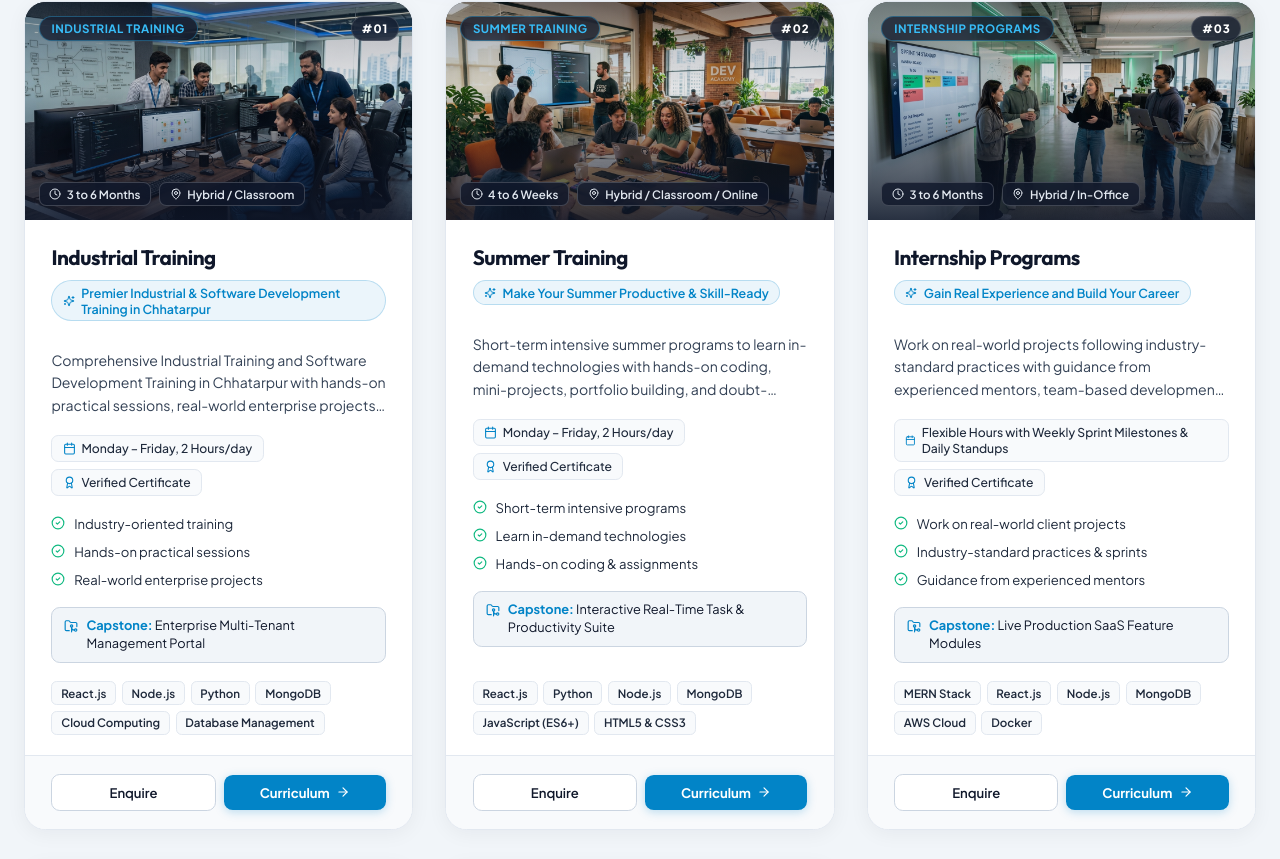
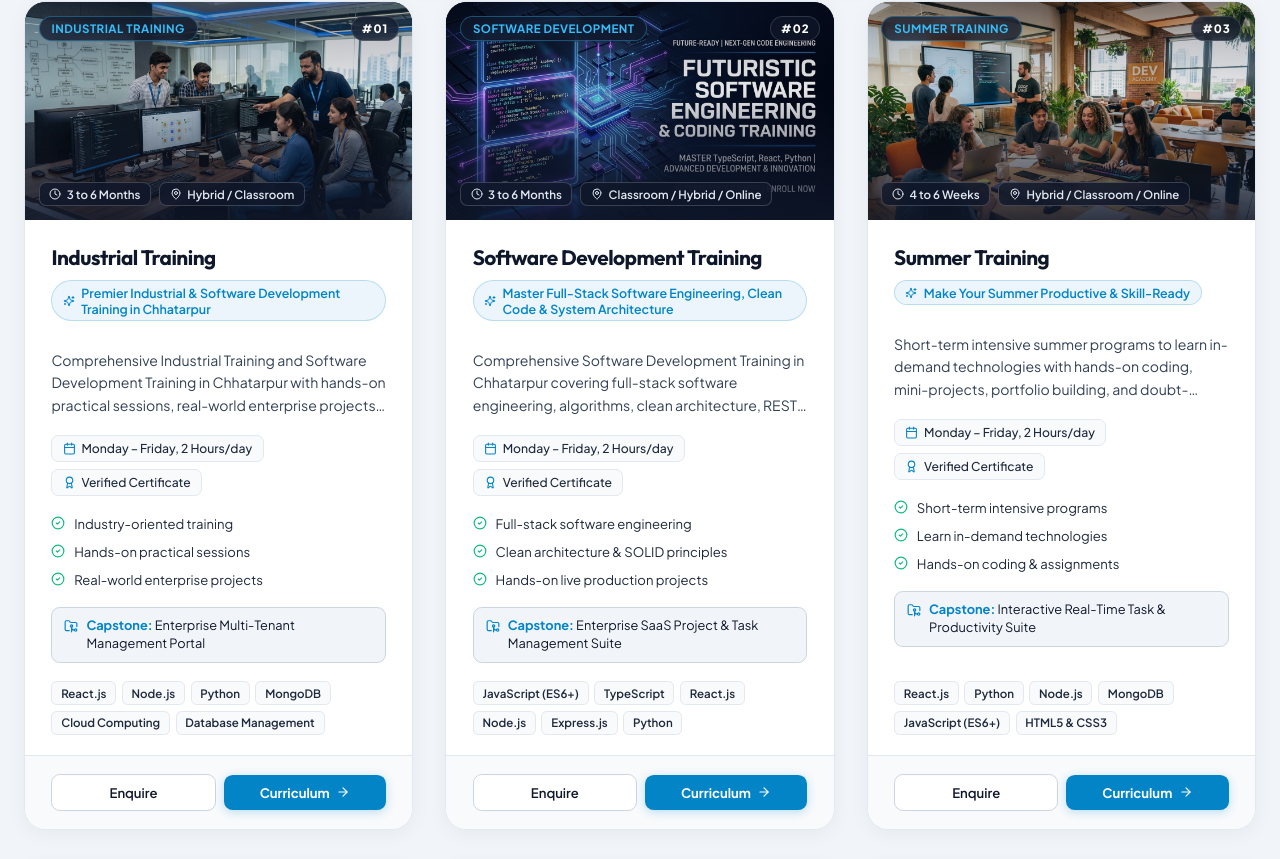
Before and after one commit to Farzan-Ullah/TechZenWebsite, a React (Vite) app in the folder TechZenFrontend-main/: page /trainings in a window 1280 px wide. Shown: the part 841-1700 px from the top of the page. Built offline with nearby package versions, Linux system fonts and the light colour scheme; no server answers.

Commit message:
fix(trainings): separate software development training from industrial training

```diff
--- a/TechZenFrontend-main/src/data/siteData.js
+++ b/TechZenFrontend-main/src/data/siteData.js
@@ -204,6 +204,14 @@ export const trainingCategories = [
     isActive: true,
   },
   {
+    _id: "cat-software-dev",
+    name: "Software Development",
+    slug: "software-development",
+    description: "Master full-stack software engineering, clean code, enterprise APIs, and production deployment.",
+    displayOrder: 2,
+    isActive: true,
+  },
+  {
     _id: "cat-summer",
     name: "Summer Training",
     slug: "summer-training",
@@ -385,7 +393,164 @@ export const Tranings = [
   },
 
   // ==========================================
-  // 2. SUMMER TRAINING
+  // 2. SOFTWARE DEVELOPMENT TRAINING
+  // ==========================================
+  {
+    _id: "software-development",
+    id: "software-development",
+    slug: "software-development",
+    title: "Software Development Training",
+    badgeLabel: "Software Engineering",
+    category: "Software Development",
+    categoryName: "Software Development",
+    tagline: "Master Full-Stack Software Engineering, Clean Code & System Architecture",
+    shortDescription:
+      "Comprehensive Software Development Training in Chhatarpur covering full-stack software engineering, algorithms, clean architecture, REST APIs, database design, and real-world enterprise applications.",
+    description:
+      "The Software Development Training program at TechZen is an intensive engineering program designed to transform aspiring developers into industry-ready software engineers. Master modern programming paradigms, data structures, algorithms, modular microservices architecture, frontend & backend engineering, automated testing, and production deployment with direct mentorship from senior tech leads in Chhatarpur, MP.",
+    image: "/images/trainings/software-development.jpg",
+    duration: "3 to 6 Months",
+    mode: "Classroom / Hybrid / Online",
+    schedule: "Monday – Friday, 2 Hours/day (Morning & Evening Batches Available)",
+    seats: "20 Seats per cohort (Limited Intake)",
+    eligibility: "BCA, MCA, B.Tech, BE, Diploma, B.Sc CS/IT & Career Changers",
+    batchDetails: "New Software Engineering Cohorts Starting Every Month",
+    batchStartDate: "Upcoming Cohort Starting Soon",
+    technologies: [
+      "JavaScript (ES6+)",
+      "TypeScript",
+      "React.js",
+      "Node.js",
+      "Express.js",
+      "Python",
+      "MongoDB",
+      "PostgreSQL / SQL",
+      "REST & GraphQL APIs",
+      "Docker Basics",
+      "Git & GitHub Actions",
+      "Cloud Deployment",
+    ],
+    features: [
+      "Full-stack software engineering",
+      "Clean architecture & SOLID principles",
+      "Hands-on live production projects",
+      "1-on-1 code reviews & mentorship",
+      "System design & database tuning",
+      "Industry-recognized certification",
+    ],
+    syllabus: [
+      {
+        sectionTitle: "Module 1: Advanced Programming & Software Engineering Principles",
+        topics: [
+          "Core Object-Oriented & Functional Programming (JavaScript ES6+ / TypeScript / Python)",
+          "Data Structures & Algorithmic Problem Solving (Arrays, Stacks, Queues, Trees, Hashing)",
+          "Clean Code Practices, SOLID Principles & Design Patterns (Factory, Singleton, Observer)",
+          "Advanced Git Version Control: Trunk-Based Development, Rebase & PR Reviews",
+        ],
+      },
+      {
+        sectionTitle: "Module 2: Full-Stack Architecture, REST APIs & Database Engineering",
+        topics: [
+          "Architecting Resilient Microservices with Node.js & Express Framework",
+          "Relational (PostgreSQL) vs Document (MongoDB) Database Design & Indexing",
+          "Advanced Query Optimization, Transactions & Aggregation Pipelines",
+          "Secure Authentication: JWT Tokens, Refresh Tokens, OAuth 2.0 & Role-Based Access Control",
+        ],
+      },
+      {
+        sectionTitle: "Module 3: Modern Frontend Architecture & Scalable State Management",
+        topics: [
+          "Enterprise Component Architecture with React.js & TypeScript",
+          "Global State Management, Custom Hooks, Redux Toolkit & React Query",
+          "Asynchronous API Synchronization, Caching & Optimistic UI Updates",
+          "Web Performance Tuning: Lazy Loading, Code Splitting, Bundle Profiling & Accessibility",
+        ],
+      },
+      {
+        sectionTitle: "Module 4: Automated Testing, DevOps & Production Cloud Deployment",
+        topics: [
+          "Unit & Integration Testing with Jest, Supertest & React Testing Library",
+          "Containerizing Microservices with Docker & Docker Compose",
+          "Continuous Integration & Continuous Deployment (CI/CD) with GitHub Actions",
+          "Production Cloud Deployment (AWS / Render / Vercel), Logging & Monitoring",
+        ],
+      },
+      {
+        sectionTitle: "Module 5: Capstone Production Software & Technical Interview Prep",
+        topics: [
+          "End-to-End Development of a Full-Featured Production SaaS Application",
+          "System Architecture Documentation & Technical Design Document (TDD)",
+          "Live Architectural Defense, Code Walkthroughs & Peer Reviews",
+          "Technical Mock Interviews, LeetCode Problem Sprints & Resume Optimization",
+        ],
+      },
+    ],
+    projects: [
+      {
+        title: "Enterprise SaaS Project & Task Management Suite",
+        description: "Full-stack cloud-native collaboration engine featuring real-time collaborative boards, granular team permissions, WebSocket updates, and automated audit trails.",
+        technologies: ["React.js", "TypeScript", "Node.js", "PostgreSQL", "Socket.io", "Docker"],
+        highlights: "Microservices design, real-time bidirectional messaging, and role-based permissions.",
+      },
+      {
+        title: "High-Volume Digital Marketplace & Order Fulfillment Service",
+        description: "Scalable commercial platform with dynamic inventory reservation, payment gateway webhooks, automated invoice generation, and transactional email triggers.",
+        technologies: ["React.js", "Node.js", "MongoDB", "Redis", "Razorpay", "AWS S3"],
+        highlights: "Redis distributed caching, idempotency keys, and automated PDF receipt generation.",
+      },
+      {
+        title: "Cloud Infrastructure Health & Real-Time Performance Monitor",
+        description: "Distributed telemetry system monitoring server uptime, response latency, database queries, and automatic alerting via email/SMS webhooks.",
+        technologies: ["TypeScript", "Python", "Express", "Chart.js", "Docker", "Render"],
+        highlights: "Interactive metric dashboards, cron-based synthetic pings, and alert escalation rules.",
+      },
+    ],
+    learningOutcomes: [
+      "Master end-to-end software engineering from database schema design to cloud deployment",
+      "Write clean, maintainable, modular, and enterprise-standard production code",
+      "Gain hands-on proficiency with Git workflows, Docker containerization, and CI/CD pipelines",
+      "Receive an official Software Development Training Certificate and Project Experience Letter",
+    ],
+    benefits: [
+      "100% Practical Live Coding with Senior Software Architects and Tech Leads",
+      "Direct Experience on Production-Grade Codebases and Real-World SaaS Architectures",
+      "Official Software Development Training Certificate endorsed by TechZen LLC",
+      "Comprehensive Placement Support, Technical Mock Interviews, and Referral Network",
+    ],
+    certificate: {
+      offered: true,
+      details: "Official Software Development Training Certificate and Verified Project Experience Letter endorsed by TechZen IT and HR Services LLC",
+    },
+    faqs: [
+      {
+        question: "How is Software Development Training different from Industrial Training?",
+        answer: "Software Development Training focuses intensely on core software engineering principles, algorithm design, system architecture, clean coding practices, and full-stack development, whereas Industrial Training is structured around mandatory university curriculum requirements and semester internship credits.",
+      },
+      {
+        question: "Is this training suitable for beginners or students from non-CS backgrounds?",
+        answer: "Yes, our structured curriculum starts with foundational programming fundamentals before advancing to enterprise system design, supported by 1-on-1 mentor guidance.",
+      },
+      {
+        question: "Will I build live, deployable projects during the training?",
+        answer: "Absolutely. You will build and deploy 3 production-grade enterprise applications to live cloud environments that you can showcase in technical interviews.",
+      },
+    ],
+    contactDetails: {
+      phone: "+91 9303878713",
+      email: "techzen432@gmail.com",
+      whatsapp: "+91 9303878713",
+      address: "Near Saffron Lawn, Chhatarpur (M.P.)",
+    },
+    icon: "code",
+    color: "#3b82f6",
+    enquiryButtonText: "Enquire Now",
+    enquiryLink: "/#contact",
+    isActive: true,
+    displayOrder: 2,
+  },
+
+  // ==========================================
+  // 3. SUMMER TRAINING
   // ==========================================
   {
     _id: "summer-training",
--- a/TechZenFrontend-main/src/pages/TrainingDetail/TrainingDetail.jsx
+++ b/TechZenFrontend-main/src/pages/TrainingDetail/TrainingDetail.jsx
@@ -28,8 +28,12 @@ import SEO from "../../components/SEO/SEO";
 import styles from "./TrainingDetail.module.css";
 
 const slugAliases = {
-  "software-devlopment": "industrial-training",
-  "software-development": "industrial-training",
+  "software-development": "software-development",
+  "software-devlopment": "software-development",
+  "software-development-training": "software-development",
+  "software-dev": "software-development",
+  "software-engineering": "software-development",
+  "software-training": "software-development",
   "winter-internship-training": "internship-programs",
   "winter-internship-2026": "internship-programs",
   "industrial": "industrial-training",
```
Also changed, not shown: TechZenFrontend-main/public/images/trainings/software-development.jpg (added), 1 other file (tests, documents, lock files or other folders).
